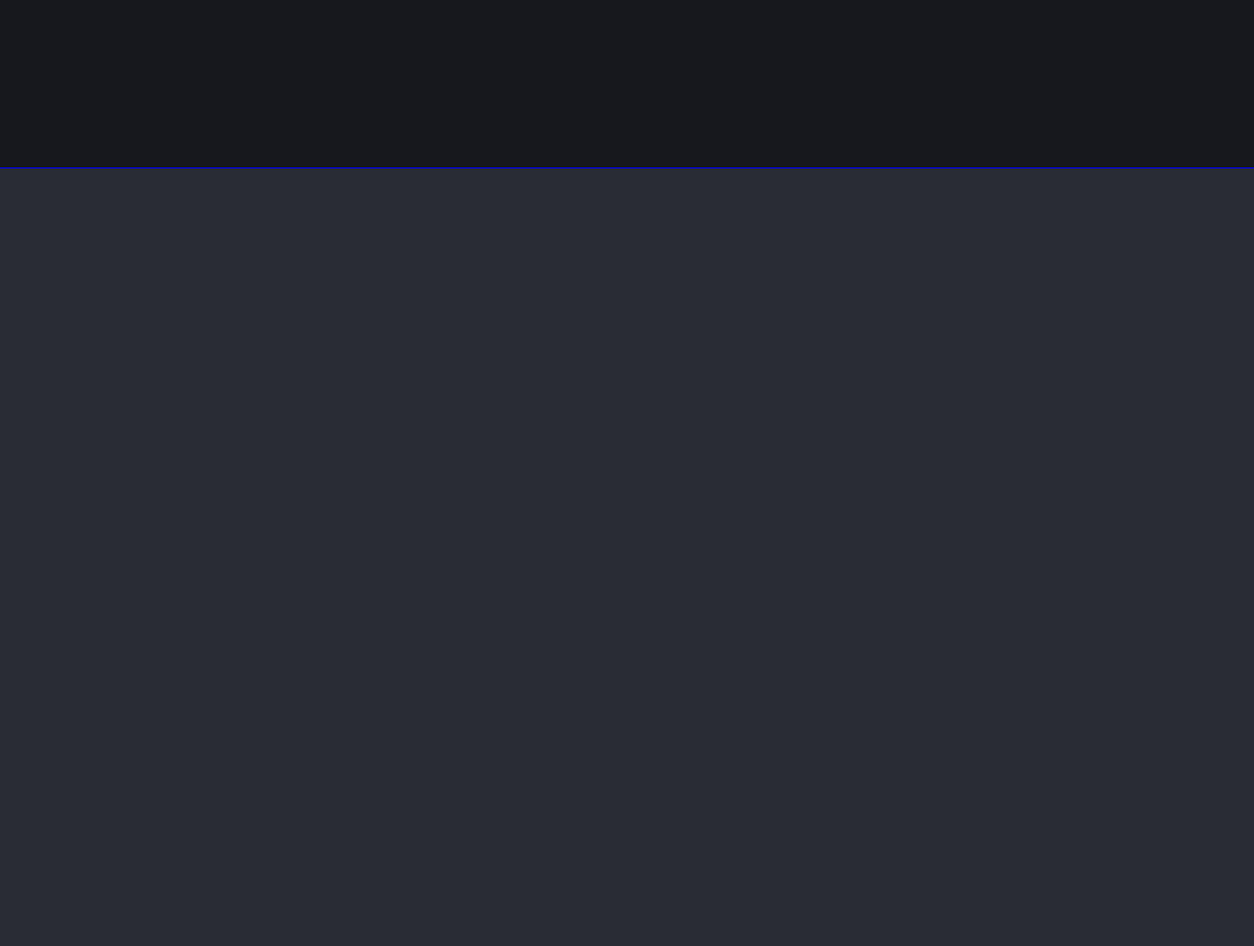
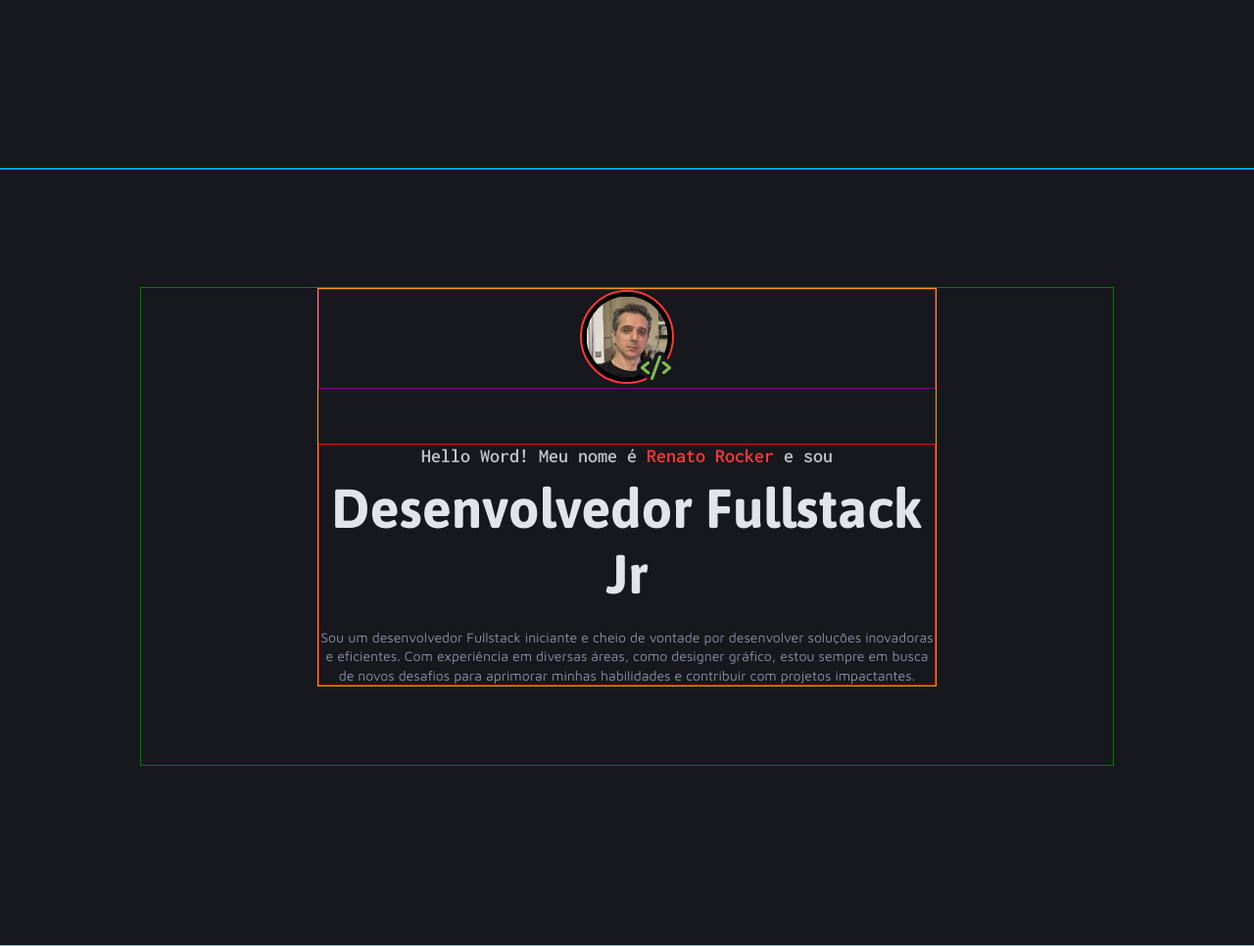
Before and after one commit to Rocha1972/Portfolio_Dev, a plain HTML site: page index.html in a window 1280 px wide. Shown: the part 664-1630 px from the top of the page at 98% size. Before the commit the page ends 836 px from the top, so only its background shows below. Drawn offline with Linux system fonts and the light colour scheme.

Commit message:
criando o container projects

```diff
--- a/index.html
+++ b/index.html
@@ -15,7 +15,8 @@
 
   </head>
   <body>
-    <div id="container">
+    <!-- Section Intro -->
+    <div id="container-intro">
       <section id="intro">
         <header id="header">
           <div id="avatar">
@@ -70,6 +71,36 @@
       </section>
     </div>
 
+    <!-- Section Projects -->
+    <div id="container-projects">
+      <section id="intro">
+        <header id="header">
+          <div id="avatar">
+            <div id="foto-user">
+              <img src="/assets/rocker.jpg" alt="Foto de Renato Rocker">
+            </div>
+            <div id="codigo">
+              <img src="/assets/codigo.svg" alt="símbolo de programação">
+            </div>
+          </div>
+
+          <div id="apresentacao">
+            <article>
+              <h4 class="subtitle">Hello Word! Meu nome é <span class="red">Renato Rocker</span> e sou</h4>
+            </article>
+            <article>
+              <h1 class="title-lg">Desenvolvedor Fullstack Jr</h1>
+            </article>
+            <p class="text-sm">
+              Sou um desenvolvedor Fullstack iniciante e cheio de vontade por desenvolver soluções inovadoras e eficientes. Com experiência em diversas áreas, como designer gráfico, estou sempre em busca de novos desafios para aprimorar minhas habilidades e contribuir com projetos impactantes.
+            </p>
+          </div>
+        </header>
+
+
+      </section>
+    </div>
+
 
   </body>
 </html>
--- a/styles/global.css
+++ b/styles/global.css
@@ -8,7 +8,8 @@ body {
   font: var();
   color: var(--gray-100);
   background-color: var(--gray-400);
-  display: flex;
+  display: grid;
+  /* flex-direction: column; */
   justify-content: center;
 }
 
@@ -39,13 +40,15 @@ body {
   --h4: 600 20px/120% var(--font-inconsolata);
 }
 
-#container {
+#container-intro {
   border: solid 1px blue;
   max-width: 1366px;
-  /* box-sizing: border-box; */
-  /* margin-block: auto; */
-
-
   background-image: url(/assets/bg-intro.png);
   background-size: cover;
 }
+
+#container-projects {
+  border: solid 1px rgb(0, 255, 179);
+  max-width: 1366px;
+  background-color: var(--gray-500);
+}
--- a/styles/section-intro.css
+++ b/styles/section-intro.css
@@ -58,7 +58,6 @@
 #header {
   border: solid 1px orange;
   margin: 0px 180px 80px;
-
 }
 
 #tags {
```
